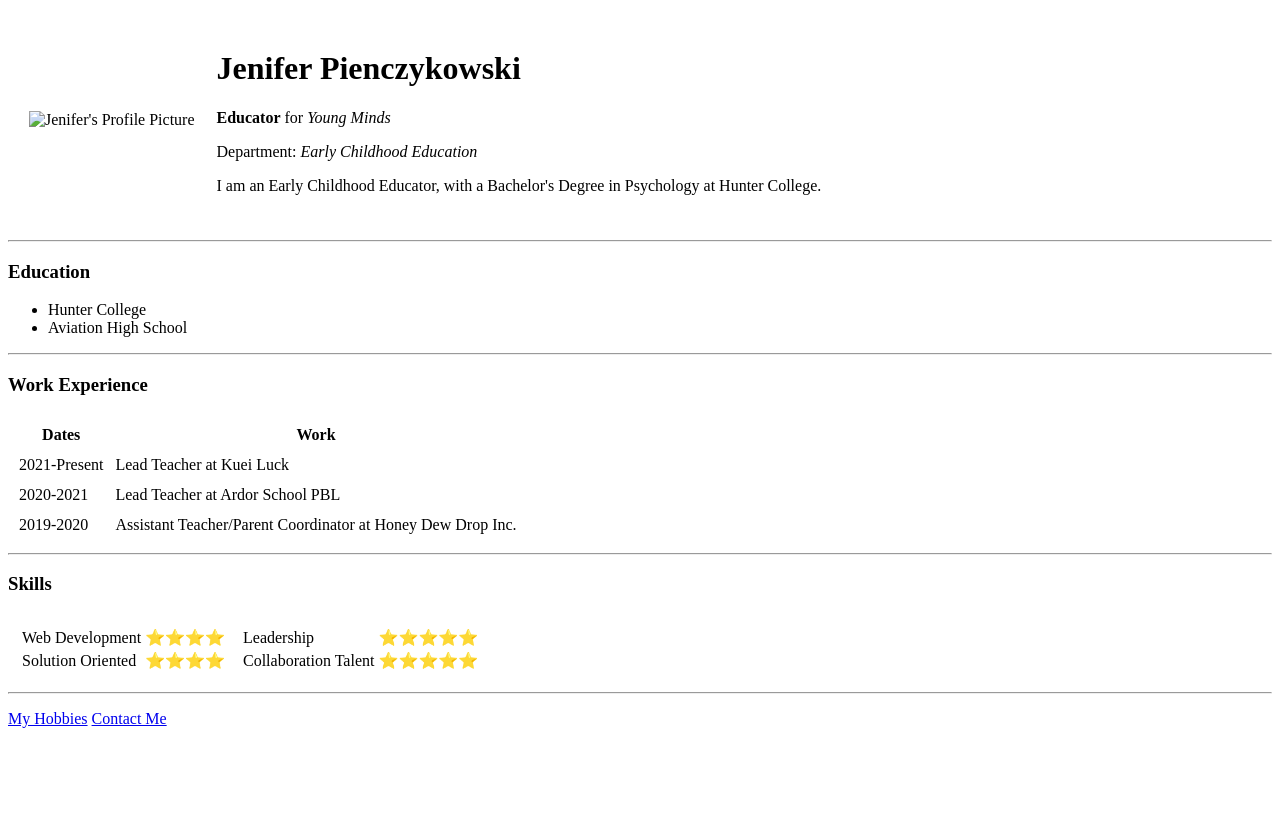
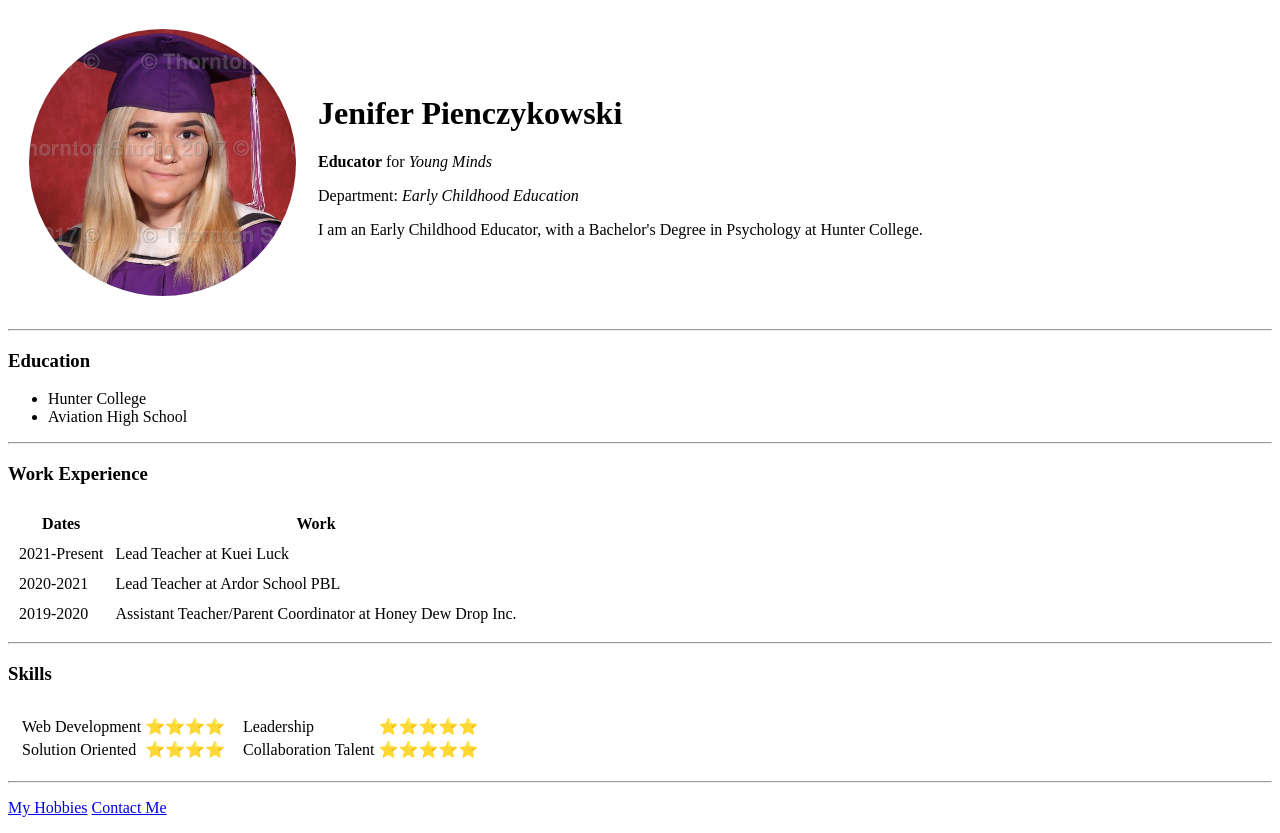
Before and after one commit to jenpie4/CV, a plain HTML site: page index.html in a window 1280 px wide. Before the commit the page ends 800 px from the top, so only its background shows below. Drawn offline with Linux system fonts and the light colour scheme.

Commit message:
Update index.html

```diff
--- a/index.html
+++ b/index.html
@@ -10,7 +10,7 @@
 
   <table cellspacing="20">
     <tr>
-      <td><img src="Jenifer.png" alt="Jenifer's Profile Picture">
+      <td><img src="images/Jenifer.png" alt="Jenifer's Profile Picture">
       </td>
       <td>
         <h1>Jenifer Pienczykowski</h1>
```
